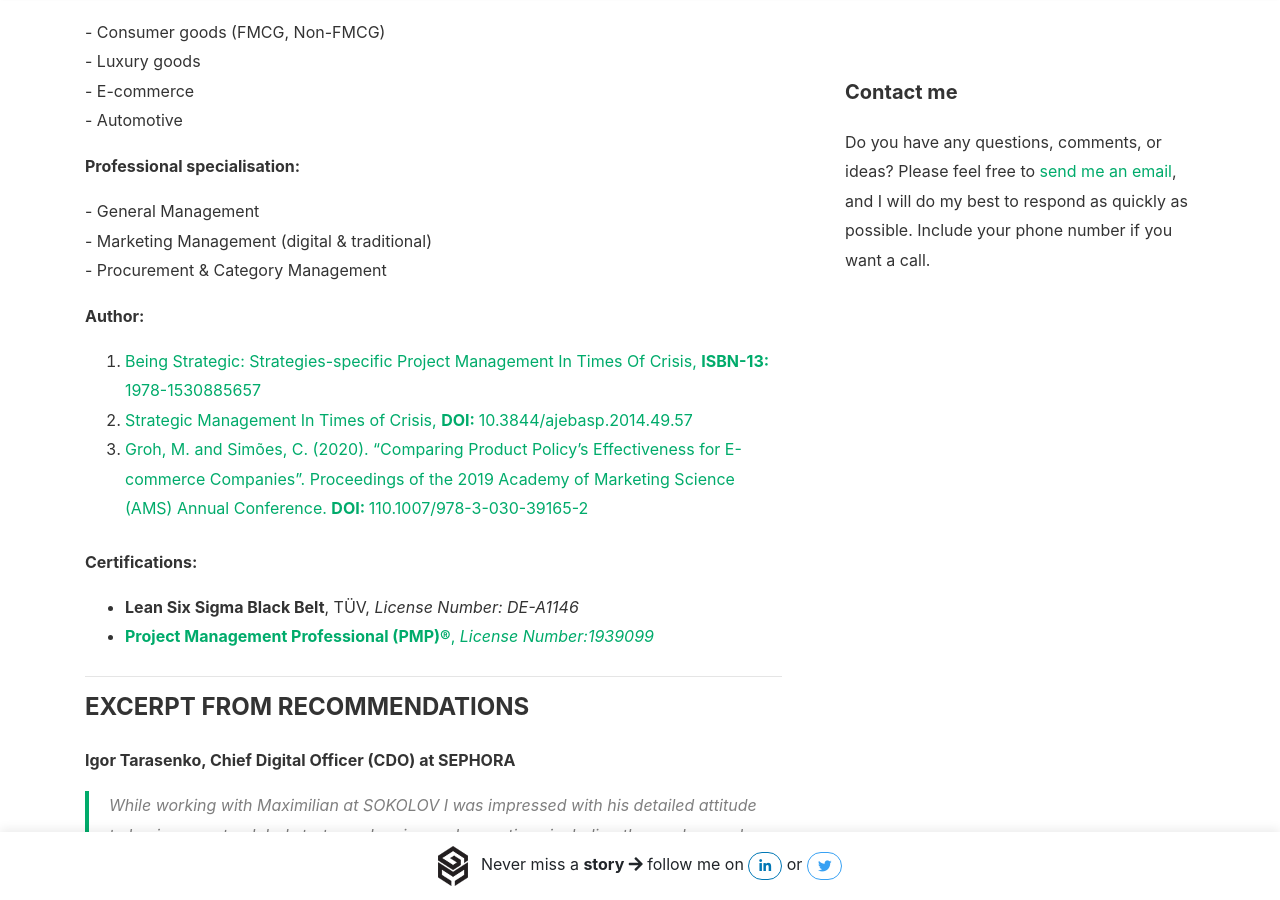
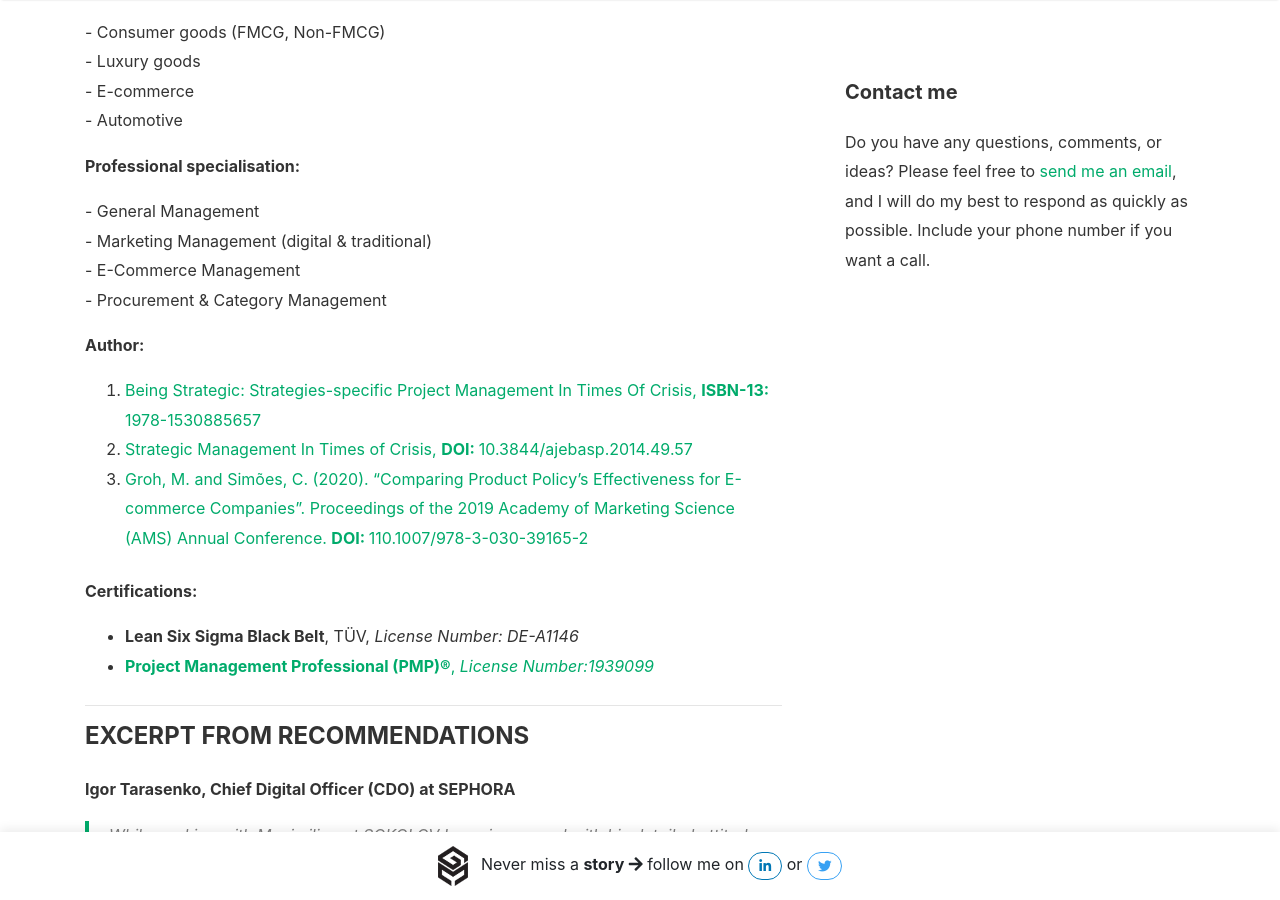
Before and after one commit to mgroheu/mgroh.github.io, a Jekyll site: the page built from _pages/about.md, in a window 1280 px wide and 900 px high, scrolled down 1620 px. Built offline with Jekyll 4.4.1, drawn with Linux system fonts in a browser that asks for light colours; nearby versions of some CDN libraries; comment, search, counter and statistics services are not loaded.

Commit message:
About update

```diff
--- a/_pages/about.md
+++ b/_pages/about.md
@@ -42,6 +42,7 @@
 
 - General Management<br />
 - Marketing Management (digital & traditional) <br />
+- E-Commerce Management <br />
 - Procurement & Category Management<br />
 </p>
 
```
